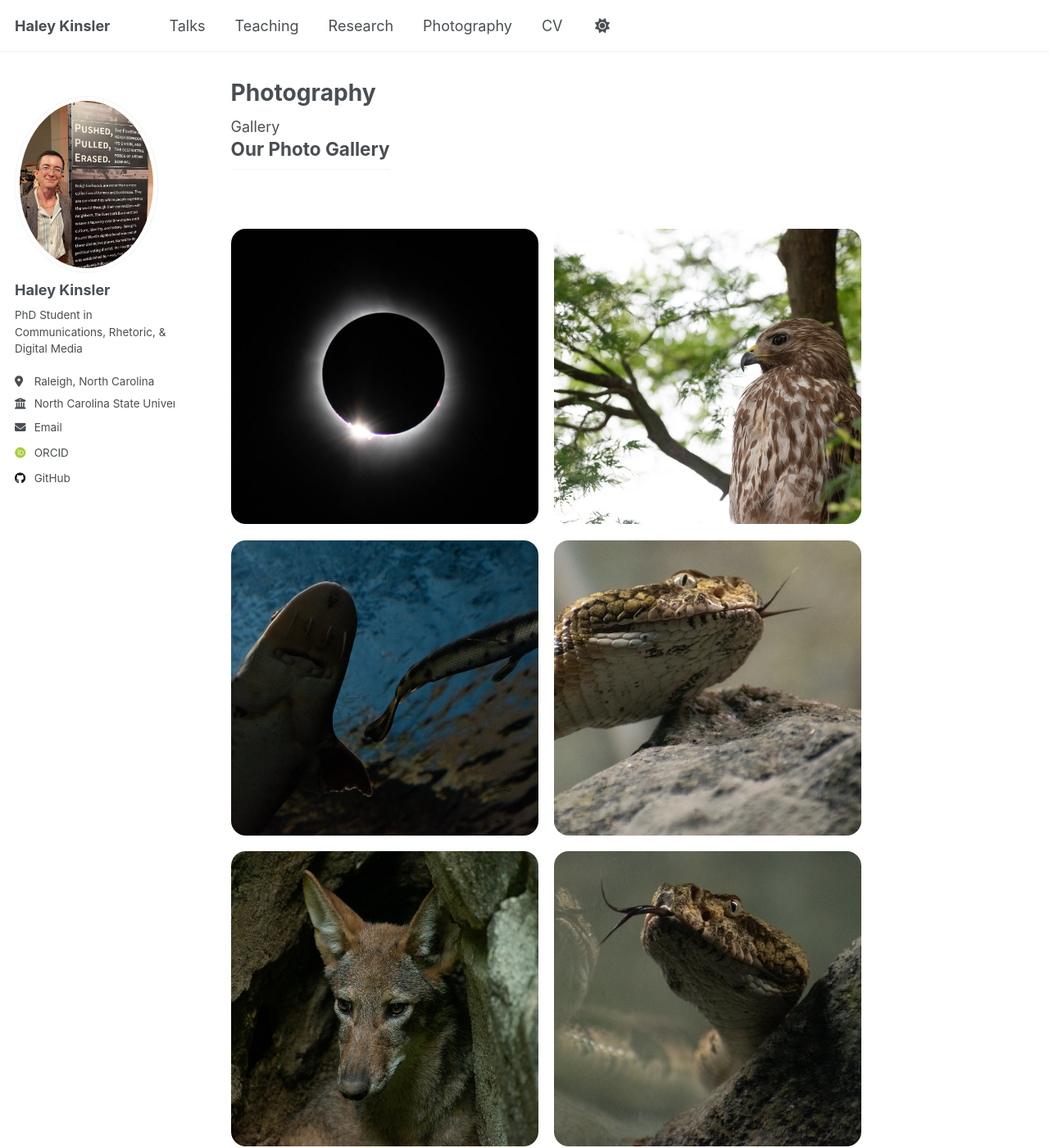
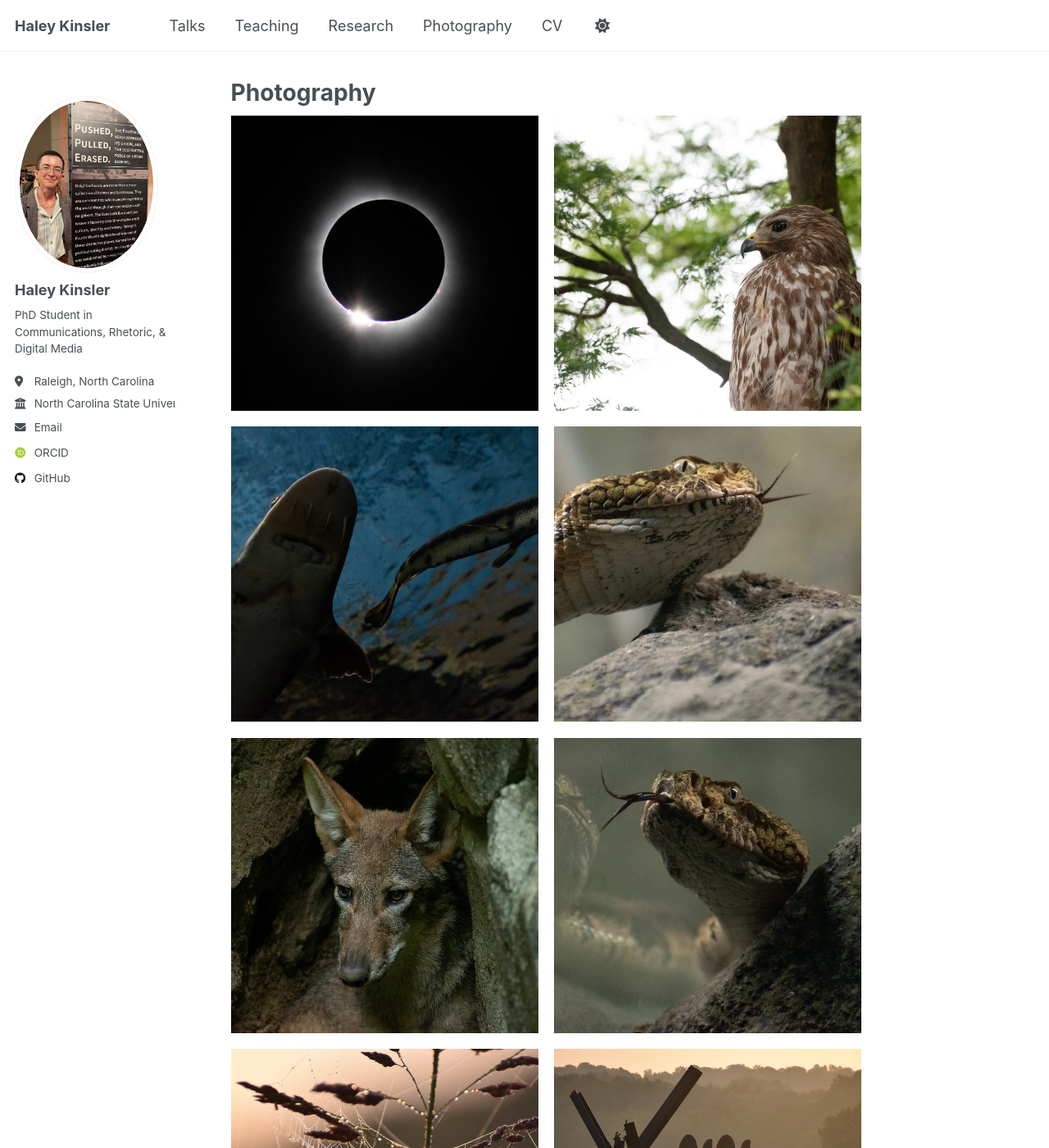
Before and after one commit to hmkinsler/hmkinsler.github.io, a Jekyll site: the page built from _pages/photography.html, in a window 1280 px wide and 1400 px high. Shown: the whole window at 82% size. Built offline with Jekyll 4.4.1, drawn with Linux system fonts in a browser that asks for light colours; some web fonts are replaced.

Commit message:
Removed image corner clipping

```diff
--- a/_pages/photography.html
+++ b/_pages/photography.html
@@ -48,8 +48,6 @@ author_profile: true
     #gallery-1446 .cs-image {
         /* 260px - 360px */
         min-height: clamp(16.25rem, 60vw, 20rem);
-        border-radius: 1rem;
-        /* clips the image corners */
         overflow: hidden;
         display: block;
         position: relative;
@@ -72,13 +70,6 @@ author_profile: true
 <body>
 
   <section id="gallery-1446">
-    <div class="cs-container">
-        <div class="cs-content">
-            <div class="cs-flex">
-                <span class="cs-topper">Gallery</span>
-                <h2 class="cs-title">Our Photo Gallery</h2>
-            </div>
-        </div>
         <!--Gallery-->
         <div class="cs-gallery">
             <!--Picture 1-->
```
